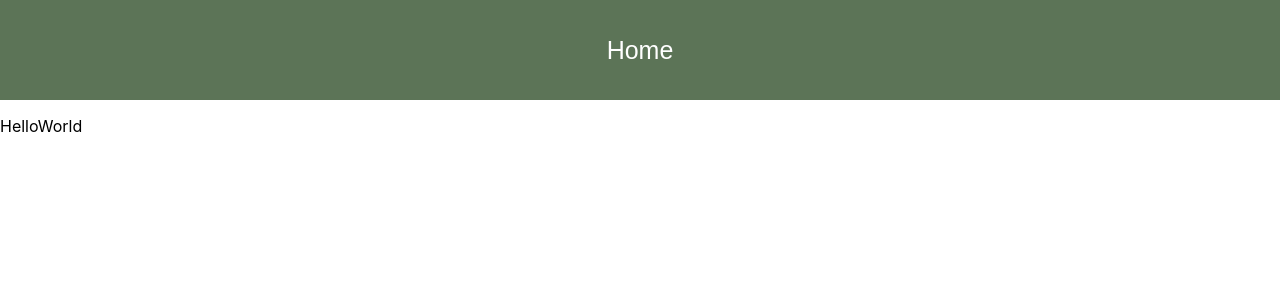
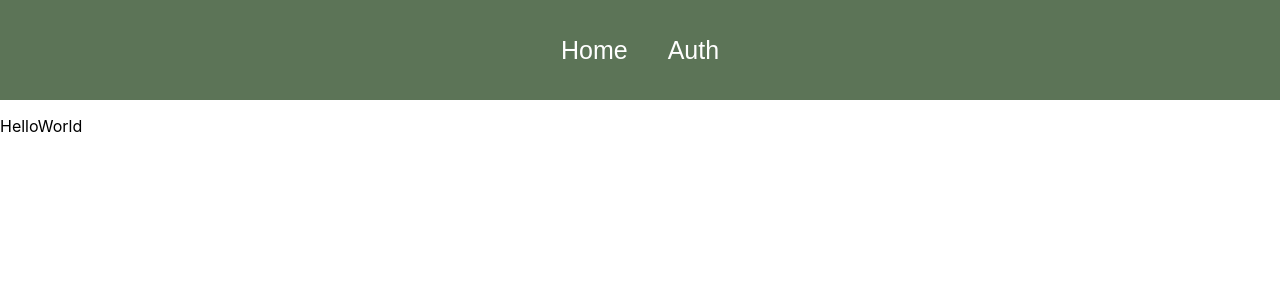
Before and after one commit to ThomasOli/HackGT, a React (Create React App) app in the folder therapy_bot/: page / in a window 1280 px wide. Shown: the top 300 px of the page. Built offline with nearby package versions, Linux system fonts and the light colour scheme.

Commit message:
route to auth

```diff
--- a/therapy_bot/src/App.js
+++ b/therapy_bot/src/App.js
@@ -3,6 +3,7 @@ import './App.css';
 import { BrowserRouter as Router, Routes, Route } from 'react-router-dom';
 import Home from './Components/Pages/Home';
 import Navbar from './Components/nav';
+import Auth from './auth';
 
 function App() {
   return (
--- a/therapy_bot/src/Components/nav.js
+++ b/therapy_bot/src/Components/nav.js
@@ -6,6 +6,7 @@ const navbar = () => {
     <div className = "navbar">
         <div className = "links">
             <Link to="/">Home</Link>
+            <Link to="/auth">Auth</Link>
         </div>
     </div>
   )
--- a/therapy_bot/src/auth.js
+++ b/therapy_bot/src/auth.js
@@ -1,7 +1,7 @@
 import React from 'react';
 import { createRoot } from 'react-dom/client';
 import { Auth0Provider } from '@auth0/auth0-react';
-import App from './App';
+//import App from './App';
 
 const root = createRoot(document.getElementById('root'));
 
@@ -13,7 +13,7 @@ root.render(
       redirect_uri: window.location.origin
     }}
   >
-    <App />
+    {/* <App /> */}
   </Auth0Provider>,
 );
 
```
